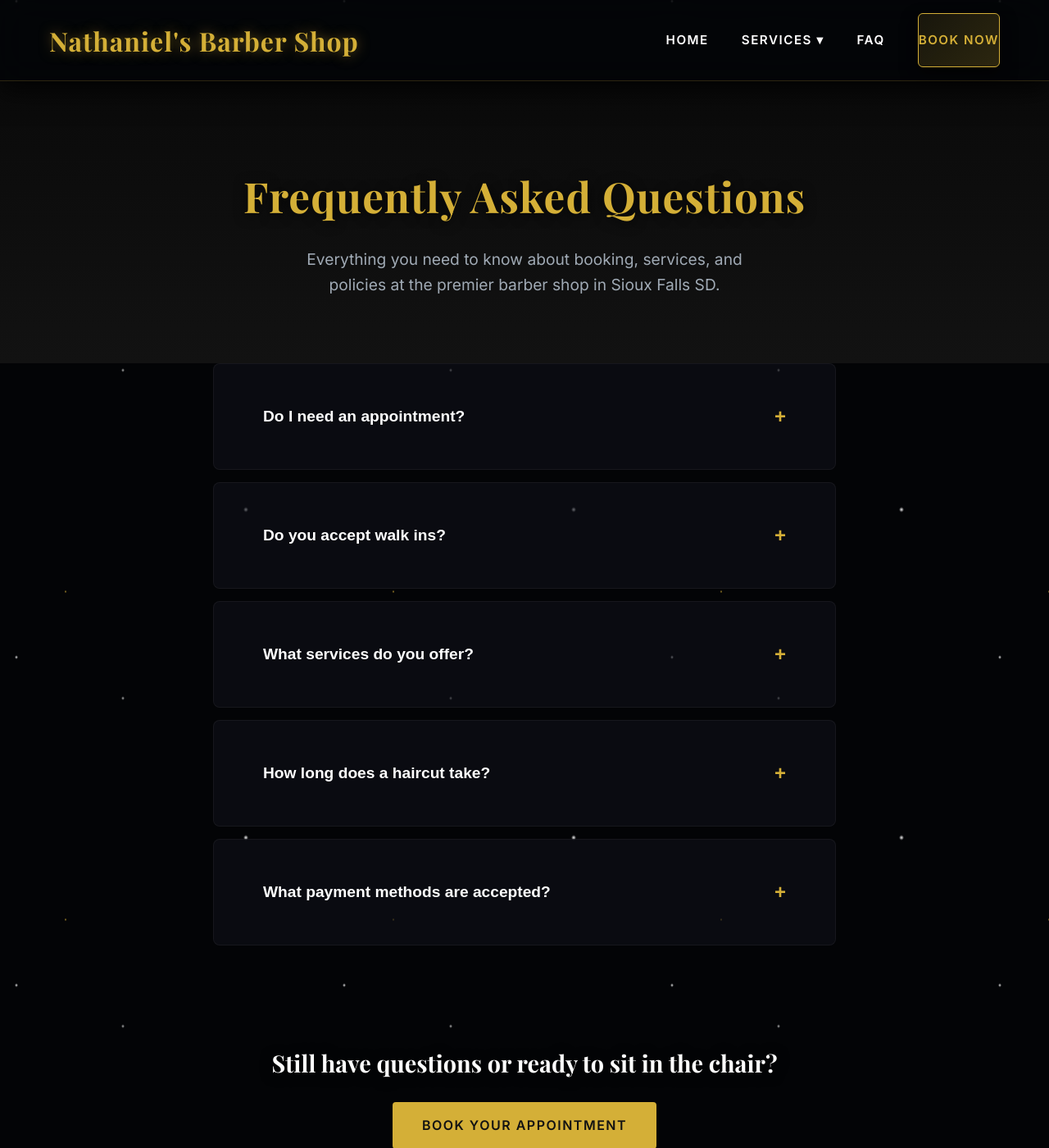
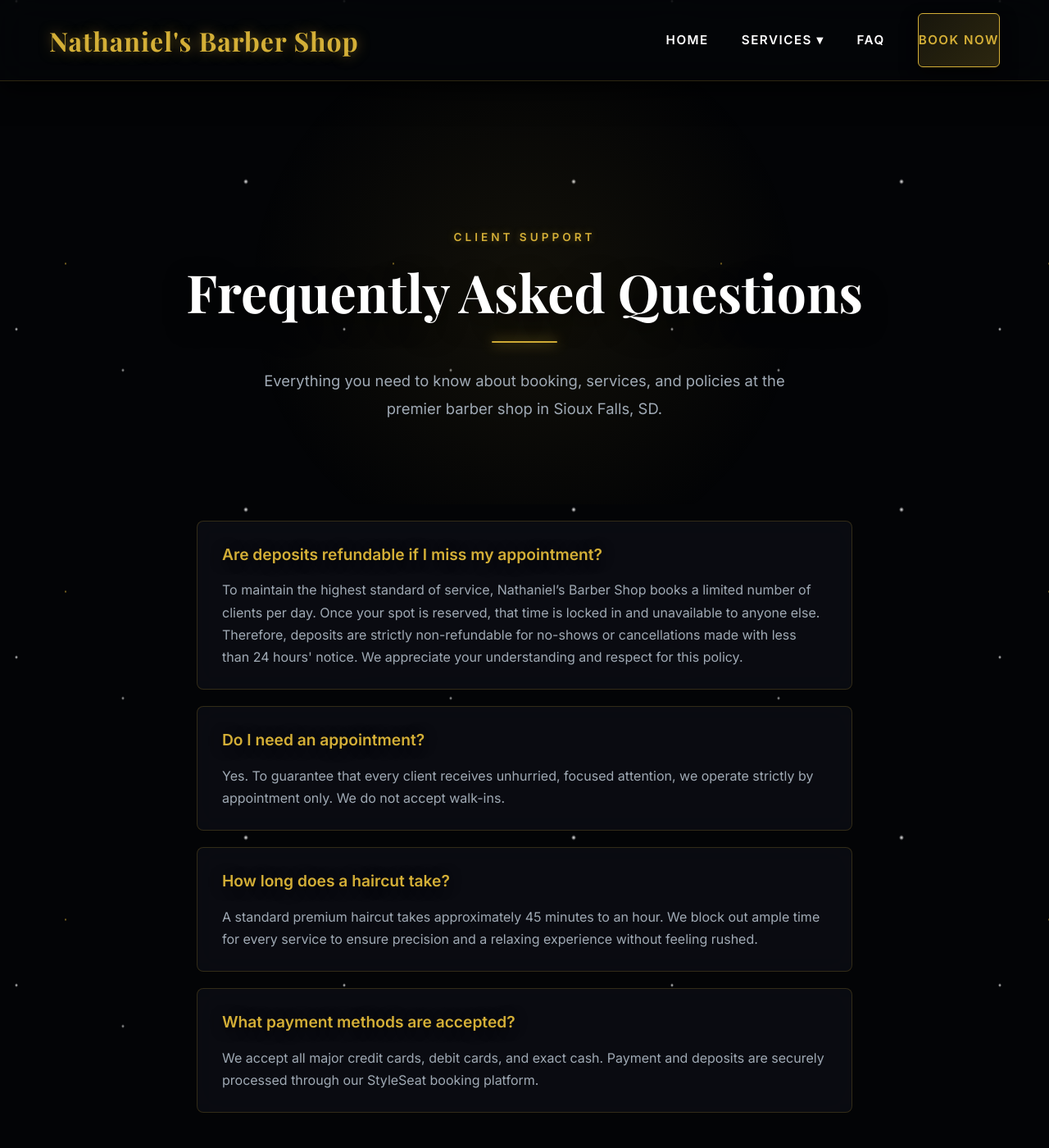
Before and after one commit to YourOnlineSquad/nathaniels-barber-shop, a Jekyll site: the page built from faq/index.md, in a window 1280 px wide and 1400 px high. Shown: the whole window at 82% size. Built offline with Jekyll 4.4.1, drawn with Linux system fonts in a browser that asks for light colours; some web fonts are replaced; our own code applies the rules of GitHub Pages for plain Markdown files.

Commit message:
Update index.md

```diff
--- a/faq/index.md
+++ b/faq/index.md
@@ -1,231 +1,49 @@
 ---
+ ---
 layout: default
-title: Frequently Asked Questions | Nathaniel’s Barber Shop in Sioux Falls SD
+title: FAQ & Policies | Nathaniel's Barber Shop
 ---
 
-<style>
-  /* FAQ Page Styles */
-  .faq-hero {
-    padding: 100px 20px 40px;
-    text-align: center;
-    background: linear-gradient(180deg, #0a0a0a 0%, var(--bg-dark, #121212) 100%);
-    animation: fadeIn 1s ease-in-out;
-  }
-  .faq-hero h1 {
-    font-size: clamp(2.2rem, 4vw, 3.5rem);
-    color: var(--accent-gold, #D4AF37);
-    margin-bottom: 20px;
-    letter-spacing: 1px;
-    font-weight: 700;
-  }
-  .faq-hero p {
-    font-size: 1.2rem;
-    color: var(--text-muted, #a0a0a0);
-    max-width: 600px;
-    margin: 0 auto 40px;
-    line-height: 1.6;
-  }
+<header class="hero-cinematic">
+  <div class="container">
+    <span class="eyebrow-text">Client Support</span>
+    <h1 class="hero-title">Frequently Asked Questions</h1>
+    <div class="accent-line"></div>
+    <p class="hero-subtitle">Everything you need to know about booking, services, and policies at the premier barber shop in Sioux Falls, SD.</p>
+  </div>
+</header>
 
-  /* Accordion Styles */
-  .faq-container {
-    max-width: 800px;
-    margin: 0 auto 80px;
-    padding: 0 20px;
-    animation: fadeUp 1s ease-out forwards;
-    opacity: 0;
-    transform: translateY(20px);
-  }
-  .faq-item {
-    background: var(--bg-card, #1e1e1e);
-    border: 1px solid rgba(255,255,255,0.05);
-    border-radius: 8px;
-    margin-bottom: 15px;
-    overflow: hidden;
-    transition: border-color 0.3s ease, box-shadow 0.3s ease;
-  }
-  .faq-item:hover {
-    border-color: rgba(212, 175, 55, 0.3);
-    box-shadow: 0 5px 15px rgba(0,0,0,0.5);
-  }
-  .faq-question {
-    width: 100%;
-    text-align: left;
-    padding: 25px 30px;
-    background: none;
-    border: none;
-    color: var(--text-light, #f5f5f5);
-    font-size: 1.2rem;
-    font-weight: 600;
-    cursor: pointer;
-    display: flex;
-    justify-content: space-between;
-    align-items: center;
-    transition: color 0.3s ease;
-  }
-  .faq-question:hover, .faq-question.active {
-    color: var(--accent-gold, #D4AF37);
-  }
-  .faq-icon {
-    font-size: 1.5rem;
-    transition: transform 0.3s ease;
-    color: var(--accent-gold, #D4AF37);
-  }
-  .faq-question.active .faq-icon {
-    transform: rotate(45deg);
-  }
-  .faq-answer {
-    max-height: 0;
-    overflow: hidden;
-    transition: max-height 0.4s ease-in-out;
-    background: rgba(0,0,0,0.2);
-  }
-  .faq-answer-inner {
-    padding: 0 30px 25px;
-    color: var(--text-muted, #a0a0a0);
-    line-height: 1.7;
-    font-size: 1.05rem;
-  }
-  .faq-answer-inner a {
-    color: var(--accent-gold, #D4AF37);
-    text-decoration: none;
-    border-bottom: 1px solid transparent;
-    transition: border-color 0.3s ease;
-  }
-  .faq-answer-inner a:hover {
-    border-color: var(--accent-gold, #D4AF37);
-  }
+<section class="section" style="padding-top: 20px;">
+  <div class="container">
 
-  /* CTA Section */
-  .faq-cta {
-    text-align: center;
-    padding: 40px 20px 80px;
-  }
-  .btn-gold {
-    background-color: var(--accent-gold, #D4AF37);
-    color: #121212;
-    padding: 16px 36px;
-    text-decoration: none;
-    font-weight: 700;
-    border-radius: 4px;
-    text-transform: uppercase;
-    letter-spacing: 1.5px;
-    transition: all 0.3s ease;
-    display: inline-block;
-  }
-  .btn-gold:hover {
-    background-color: #b5952f;
-    transform: translateY(-3px);
-    box-shadow: 0 6px 20px rgba(212, 175, 55, 0.4);
-  }
+    <div class="faq-list">
 
-  @keyframes fadeIn {
-    from { opacity: 0; }
-    to { opacity: 1; }
-  }
-  @keyframes fadeUp {
-    to { opacity: 1; transform: translateY(0); }
-  }
-</style>
+      <div class="faq-item">
+        <h4>Are deposits refundable if I miss my appointment?</h4>
+        <p>To maintain the highest standard of service, Nathaniel’s Barber Shop books a limited number of clients per day. Once your spot is reserved, that time is locked in and unavailable to anyone else. Therefore, deposits are strictly non-refundable for no-shows or cancellations made with less than 24 hours' notice. We appreciate your understanding and respect for this policy.</p>
+      </div>
 
-<div class="faq-hero">
-  <h1>Frequently Asked Questions</h1>
-  <p>Everything you need to know about booking, services, and policies at the premier barber shop in Sioux Falls SD.</p>
-</div>
+      <div class="faq-item">
+        <h4>Do I need an appointment?</h4>
+        <p>Yes. To guarantee that every client receives unhurried, focused attention, we operate strictly by appointment only. We do not accept walk-ins.</p>
+      </div>
 
-<div class="faq-container">
+      <div class="faq-item">
+        <h4>How long does a haircut take?</h4>
+        <p>A standard premium haircut takes approximately 45 minutes to an hour. We block out ample time for every service to ensure precision and a relaxing experience without feeling rushed.</p>
+      </div>
 
-  <div class="faq-item">
-    <button class="faq-question">
-      Do I need an appointment?
-      <span class="faq-icon">+</span>
-    </button>
-    <div class="faq-answer">
-      <div class="faq-answer-inner">
-        Yes. Nathaniel’s Barber Shop operates strictly by appointment. This ensures that every client receives our undivided attention, zero wait times, and the highest level of precision craftsmanship.
+      <div class="faq-item">
+        <h4>What payment methods are accepted?</h4>
+        <p>We accept all major credit cards, debit cards, and exact cash. Payment and deposits are securely processed through our StyleSeat booking platform.</p>
       </div>
+
     </div>
+
+    <div style="text-align: center; margin-top: 80px;">
+      <h3 style="margin-bottom: 25px;">Still have questions or ready to sit in the chair?</h3>
+      <a href="{{ site.baseurl }}/book/" class="btn-primary">Book Your Appointment</a>
+    </div>
+
   </div>
-
-  <div class="faq-item">
-    <button class="faq-question">
-      Do you accept walk ins?
-      <span class="faq-icon">+</span>
-    </button>
-    <div class="faq-answer">
-      <div class="faq-answer-inner">
-        No, we do not accept walk-ins. To maintain our exclusive environment and respect the schedules of our clientele in Sioux Falls, we require all services to be booked in advance through our <a href="/book/">online booking system</a>.
-      </div>
-    </div>
-  </div>
-
-  <div class="faq-item">
-    <button class="faq-question">
-      What services do you offer?
-      <span class="faq-icon">+</span>
-    </button>
-    <div class="faq-answer">
-      <div class="faq-answer-inner">
-        We specialize in premium men's grooming. Our core services include tailored <a href="/services/mens-haircut">Mens Haircuts</a>, precise <a href="/services/beard-trim">Beard Trims</a>, traditional hot towel <a href="/services/shave">Straight Razor Shaves</a>, sharp <a href="/services/line-up">Line Ups</a>, and professional <a href="/services/kids-haircut">Kids Haircuts</a>.
-      </div>
-    </div>
-  </div>
-
-  <div class="faq-item">
-    <button class="faq-question">
-      How long does a haircut take?
-      <span class="faq-icon">+</span>
-    </button>
-    <div class="faq-answer">
-      <div class="faq-answer-inner">
-        A standard bespoke haircut typically takes between 45 to 60 minutes. We do not rush our work. The allotted time allows for a thorough consultation, precision cutting, and detailed finishing.
-      </div>
-    </div>
-  </div>
-
-  <div class="faq-item">
-    <button class="faq-question">
-      What payment methods are accepted?
-      <span class="faq-icon">+</span>
-    </button>
-    <div class="faq-answer">
-      <div class="faq-answer-inner">
-        We accept all major credit and debit cards (Visa, MasterCard, American Express, Discover), mobile payments including Apple Pay and Google Pay, as well as cash.
-      </div>
-    </div>
-  </div>
-
-</div>
-
-<div class="faq-cta">
-  <h2 style="color: var(--text-light, #f5f5f5); margin-bottom: 25px; font-size: 1.8rem;">Still have questions or ready to sit in the chair?</h2>
-  <a href="/book/" class="btn-gold">Book Your Appointment</a>
-</div>
-
-<script>
-  // Lightweight vanilla JS for accordion functionality
-  document.addEventListener("DOMContentLoaded", function() {
-    const questions = document.querySelectorAll(".faq-question");
-
-    questions.forEach(question => {
-      question.addEventListener("click", function() {
-        // Close all other open answers
-        questions.forEach(q => {
-          if (q !== this) {
-            q.classList.remove("active");
-            q.nextElementSibling.style.maxHeight = null;
-          }
-        });
-
-        // Toggle the clicked answer
-        this.classList.toggle("active");
-        const answer = this.nextElementSibling;
-
-        if (answer.style.maxHeight) {
-          answer.style.maxHeight = null;
-        } else {
-          answer.style.maxHeight = answer.scrollHeight + "px";
-        }
-      });
-    });
-  });
-</script>
+</section>
```
